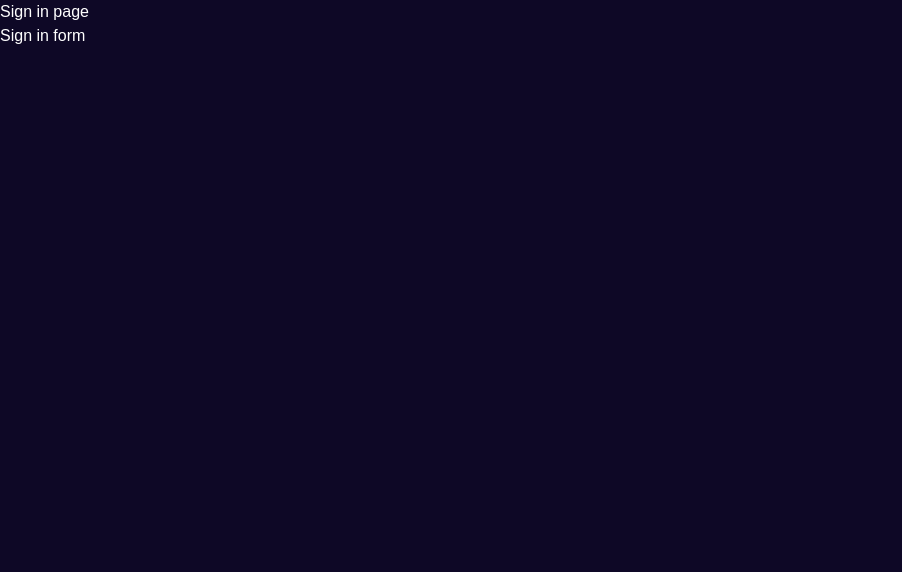
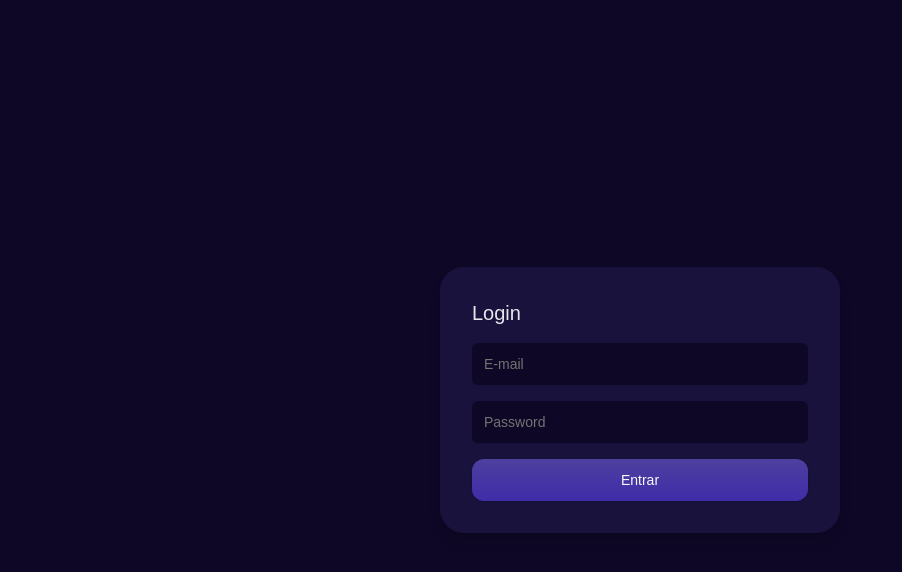
Before and after one commit to joaovrcosta/dashboard-ks, a Next.js app: page /signin in a window 1280 px wide. Shown: the top 572 px of the page, without its empty margins (0-902 px from the left). Built offline with nearby package versions, Linux system fonts and the light colour scheme.

Commit message:
feat: added zustand and login page

```diff
--- a/app/(auth)/dashboard/page.tsx
+++ b/app/(auth)/dashboard/page.tsx
@@ -20,10 +20,6 @@ import { TopProducts } from "@/components/top-products";
 
 export default function DashboardPage() {
   const { selectedDate, data, setSelectedDate } = useDashboardStore();
-
-  console.log(data);
-
-  console.log(selectedDate);
 
   return (
     <div className="flex items-center justify-center mb-24">
--- a/app/signin/page.tsx
+++ b/app/signin/page.tsx
@@ -1,8 +1,99 @@
+"use client";
+
+import { Card } from "@/components/card";
+import { Button } from "@/components/ui/button";
+import { Input } from "@/components/ui/input";
+import { useState } from "react";
+
 export default function SignInPage() {
+  const [formData, setFormData] = useState({
+    email: "",
+    password: "",
+  });
+
+  const [errors, setErrors] = useState({
+    email: "",
+    password: "",
+  });
+
+  const validateForm = () => {
+    let isValid = true;
+    const newErrors = { email: "", password: "" };
+
+    if (!formData.email) {
+      newErrors.email = "E-mail é obrigatório";
+      isValid = false;
+    } else if (!/^[^\s@]+@[^\s@]+\.[^\s@]+$/.test(formData.email)) {
+      newErrors.email = "Digite um e-mail válido";
+      isValid = false;
+    }
+
+    if (!formData.password) {
+      newErrors.password = "Senha é obrigatória";
+      isValid = false;
+    } else if (formData.password.length < 6) {
+      newErrors.password = "A senha deve ter no mínimo 6 caracteres";
+      isValid = false;
+    }
+
+    setErrors(newErrors);
+    return isValid;
+  };
+
+  const handleInputChange = (e: any) => {
+    const { name, value } = e.target;
+    setFormData({ ...formData, [name]: value });
+  };
+
+  const handleSubmit = (e: any) => {
+    e.preventDefault();
+    if (validateForm()) {
+      console.log("Form data:", formData);
+    }
+  };
+
   return (
-    <>
-      <h1>Sign in page</h1>
-      <p>Sign in form</p>
-    </>
+    <div className="flex justify-center items-center h-screen">
+      <Card
+        title="Login"
+        className="bg-[#19123c] rounded-3xl p-8 shadow-lg space-y-4 w-full max-w-[400px]"
+      >
+        <form onSubmit={handleSubmit} className="space-y-4">
+          <div>
+            <Input
+              name="email"
+              placeholder="E-mail"
+              value={formData.email}
+              onChange={handleInputChange}
+              className="h-[42px] border-none bg-[#0e0826]"
+            />
+            {errors.email && (
+              <p className="text-red-500 text-sm mt-1">{errors.email}</p>
+            )}
+          </div>
+          <div>
+            <Input
+              type="password"
+              name="password"
+              placeholder="Password"
+              value={formData.password}
+              onChange={handleInputChange}
+              className="h-[42px] bg-[#0e0826] border-none"
+            />
+            {errors.password && (
+              <p className="text-red-500 text-sm mt-1">{errors.password}</p>
+            )}
+          </div>
+          <div className="w-full mt-8">
+            <Button
+              type="submit"
+              className="w-full h-[42px] bg-card-gradient rounded-xl"
+            >
+              Entrar
+            </Button>
+          </div>
+        </form>
+      </Card>
+    </div>
   );
 }
--- a/app/signup/page.tsx
+++ b/app/signup/page.tsx
@@ -0,0 +1,46 @@
+import { Card } from "@/components/card";
+import { Button } from "@/components/ui/button";
+import { Input } from "@/components/ui/input";
+
+export default function SignUpPage() {
+  return (
+    <div className="flex justify-center items-center h-screen">
+      <Card
+        title="Registro"
+        className="bg-[#19123c] rounded-3xl p-8 shadow-lg space-y-4 w-full max-w-[400px]"
+      >
+        <div className="space-y-4">
+          <div>
+            <Input
+              placeholder="Usúario"
+              className="h-[42px] border-none bg-[#0e0826]"
+            />
+          </div>
+          <div>
+            <Input
+              placeholder="E-mail"
+              className="h-[42px] border-none bg-[#0e0826]"
+            />
+          </div>
+          <div>
+            <Input
+              placeholder="Password"
+              className="h-[42px] bg-[#0e0826] border-none"
+            />
+          </div>
+          <div>
+            <Input
+              placeholder="Repetir Password"
+              className="h-[42px] bg-[#0e0826] border-none"
+            />
+          </div>
+        </div>
+        <div className="w-full mt-8">
+          <Button className="w-full h-[42px] bg-card-gradient rounded-xl">
+            Entrar
+          </Button>
+        </div>
+      </Card>
+    </div>
+  );
+}
--- a/components/date-filter.tsx
+++ b/components/date-filter.tsx
@@ -1,9 +1,10 @@
 import React from "react";
 
-export function DataFilter({ selectedDate, onDateChange }) {
-  const calculateDate = (days) => {
+export function DataFilter({ selectedDate, onDateChange }: any) {
+  const calculateDate = (days: any) => {
     const currentDate = new Date();
     currentDate.setDate(currentDate.getDate() - days);
+    console.log(currentDate);
     return currentDate;
   };
 
--- /dev/null
+++ b/components/ui/input.tsx
@@ -0,0 +1,22 @@
+import * as React from "react"
+
+import { cn } from "@/lib/utils"
+
+const Input = React.forwardRef<HTMLInputElement, React.ComponentProps<"input">>(
+  ({ className, type, ...props }, ref) => {
+    return (
+      <input
+        type={type}
+        className={cn(
+          "flex h-9 w-full rounded-md border border-input bg-transparent px-3 py-1 text-base shadow-sm transition-colors file:border-0 file:bg-transparent file:text-sm file:font-medium file:text-foreground placeholder:text-muted-foreground focus-visible:outline-none focus-visible:ring-1 focus-visible:ring-ring disabled:cursor-not-allowed disabled:opacity-50 md:text-sm",
+          className
+        )}
+        ref={ref}
+        {...props}
+      />
+    )
+  }
+)
+Input.displayName = "Input"
+
+export { Input }
--- /dev/null
+++ b/components/ui/label.tsx
@@ -0,0 +1,26 @@
+"use client"
+
+import * as React from "react"
+import * as LabelPrimitive from "@radix-ui/react-label"
+import { cva, type VariantProps } from "class-variance-authority"
+
+import { cn } from "@/lib/utils"
+
+const labelVariants = cva(
+  "text-sm font-medium leading-none peer-disabled:cursor-not-allowed peer-disabled:opacity-70"
+)
+
+const Label = React.forwardRef<
+  React.ElementRef<typeof LabelPrimitive.Root>,
+  React.ComponentPropsWithoutRef<typeof LabelPrimitive.Root> &
+    VariantProps<typeof labelVariants>
+>(({ className, ...props }, ref) => (
+  <LabelPrimitive.Root
+    ref={ref}
+    className={cn(labelVariants(), className)}
+    {...props}
+  />
+))
+Label.displayName = LabelPrimitive.Root.displayName
+
+export { Label }
--- a/package.json
+++ b/package.json
@@ -9,8 +9,10 @@
     "lint": "next lint"
   },
   "dependencies": {
+    "@hookform/resolvers": "^3.9.1",
     "@radix-ui/react-accordion": "^1.2.1",
     "@radix-ui/react-avatar": "^1.1.1",
+    "@radix-ui/react-label": "^2.1.1",
     "@radix-ui/react-scroll-area": "^1.2.1",
     "@radix-ui/react-slot": "^1.1.0",
     "class-variance-authority": "^0.7.1",
@@ -19,9 +21,11 @@
     "next": "15.0.3",
     "react": "19.0.0-rc-66855b96-20241106",
     "react-dom": "19.0.0-rc-66855b96-20241106",
+    "react-hook-form": "^7.54.1",
     "recharts": "^2.14.1",
     "tailwind-merge": "^2.5.5",
     "tailwindcss-animate": "^1.0.7",
+    "zod": "^3.24.1",
     "zustand": "^5.0.2"
   },
   "devDependencies": {
```
Also changed, not shown: 1 other file (tests, documents, lock files or other folders).
